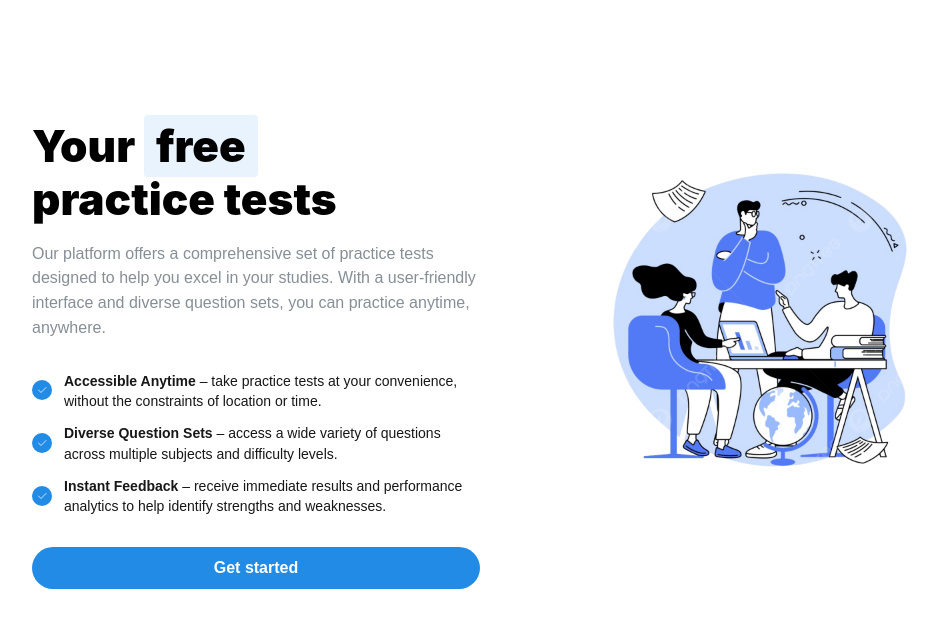
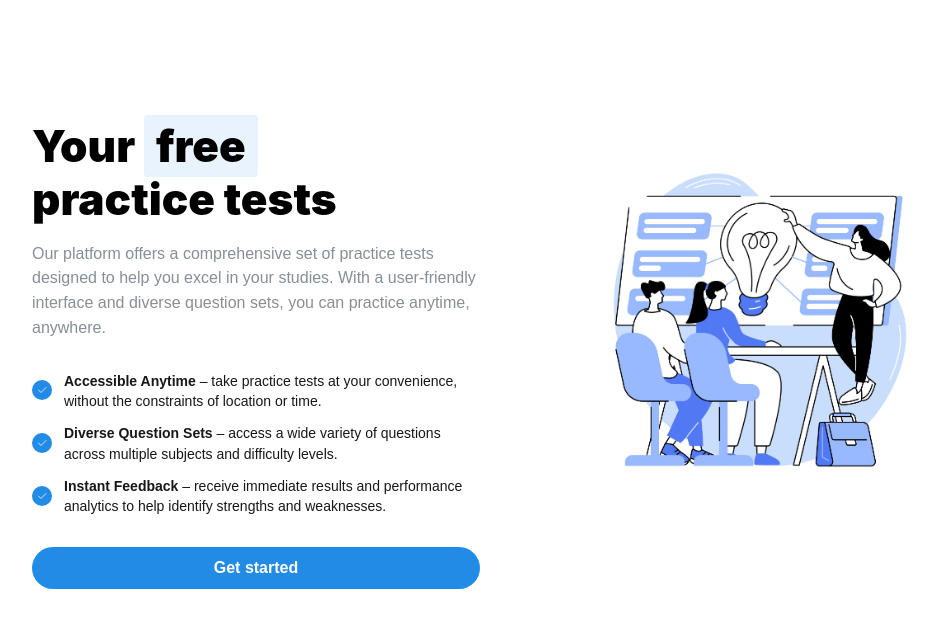
Before and after one commit to chrisdemetriad/exam-fusion, a Next.js app: page / in a window 1280 px wide. Shown: the top 628 px of the page, without its empty margins (144-1082 px from the left). Built offline with nearby package versions, Linux system fonts and the light colour scheme.

Commit message:
updating homepage image

```diff
--- a/src/app/page.tsx
+++ b/src/app/page.tsx
@@ -97,7 +97,7 @@ export default function Home() {
 				</Box>
 				<Image
 					alt="Studying group"
-					src="/images/image.png"
+					src="/images/image.webp"
 					width="400"
 					height="400"
 					style={{
```
Also changed, not shown: public/images/image.webp (added).
